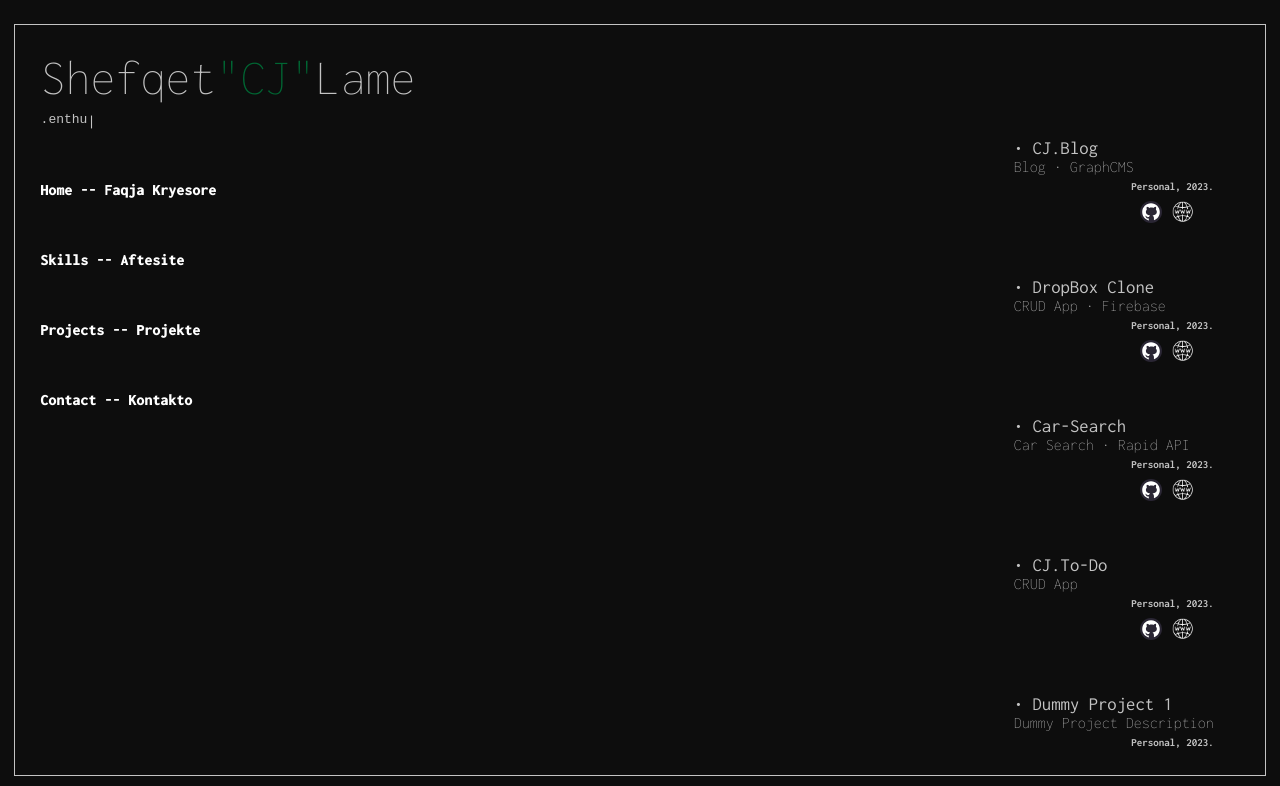
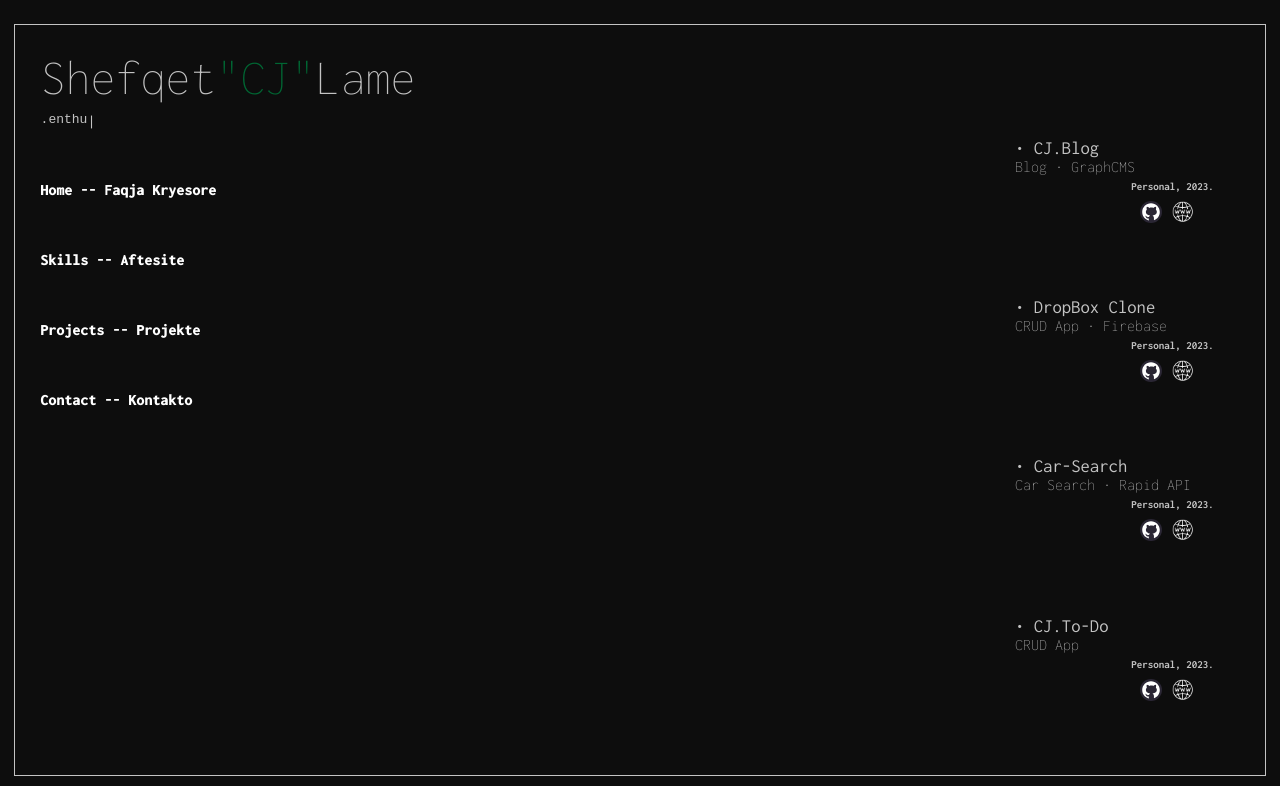
Before and after one commit to cetijunior/CJ.Portfolio, a React (Vite) app: page /Projects in a window 1280 px wide. Shown: the top 786 px of the page. Built offline with nearby package versions, Linux system fonts and the light colour scheme.

Commit message:
second commit

```diff
--- a/src/components/data/data.js
+++ b/src/components/data/data.js
@@ -22,38 +22,9 @@ export const projects = [
   },
   {
     name: "CJ.To-Do",
-    projects: "CRUD App",
+    projects: "CRUD App ",
     year: "Personal, 2023.",
     url: "https://github.com/cetijunior/ToDo",
     web: "https://cj-to-do.vercel.app/",
   },
-  // Add 4 more dummy projects
-  {
-    name: "Dummy Project 1",
-    projects: "Dummy Project Description",
-    year: "Personal, 2023.",
-    url: "https://github.com/cetijunior/dummy1",
-    web: "https://dummy1.vercel.app/",
-  },
-  {
-    name: "Dummy Project 2",
-    projects: "Dummy Project Description",
-    year: "Personal, 2023.",
-    url: "https://github.com/cetijunior/dummy2",
-    web: "https://dummy2.vercel.app/",
-  },
-  {
-    name: "Dummy Project 3",
-    projects: "Dummy Project Description",
-    year: "Personal, 2023.",
-    url: "https://github.com/cetijunior/dummy3",
-    web: "https://dummy3.vercel.app/",
-  },
-  {
-    name: "Dummy Project 4",
-    projects: "Dummy Project Description",
-    year: "Personal, 2023.",
-    url: "https://github.com/cetijunior/dummy4",
-    web: "https://dummy4.vercel.app/",
-  },
 ];
--- a/src/pages/Skills.jsx
+++ b/src/pages/Skills.jsx
@@ -1,4 +1,4 @@
-import React, { useState } from "react";
+import React, { useState, useEffect } from "react";
 import styled from "styled-components";
 import { motion } from "framer-motion";
 
@@ -17,7 +17,6 @@ const Container = styled(motion.div)`
   font-family: "Inconsolata", monospace;
   overflow-y: scroll;
   overflow-x: hidden;
-
 
   &::-webkit-scrollbar {
     width: 8px;
@@ -46,27 +45,17 @@ const Container = styled(motion.div)`
     margin-right: 10px;
     overflow-x: scroll;
     overflow-y: hidden;
-
-    p:not(:first-child :second-child) {
-      display: none;
-    }
-
-    p.expanded {
-      display: block;
-    }
-  }
-
   }
 `;
 
 export const ContainerSlideIn = styled(motion.div)`
-    position: relative;
+  position: relative;
 `;
 
 const StyledSkill = styled.div`
   color: rgb(195, 195, 195);
   margin: 5px;
-  background-color: #1a1a1a; /* Match your color theme */
+  background-color: #1a1a1a;
   padding: 1rem;
   height: auto;
   width: auto;
@@ -75,89 +64,84 @@ const StyledSkill = styled.div`
   transition: background-color 0.3s;
 
   &:hover {
-    background-color:  #006633;
+    background-color: #006633;
   }
 
   @media (max-width: 650px) {
     display: flex;
-    margin: 20px;
-    margin-left: -1rem;
-    padding: 1rem;
-    padding-left: 1rem;
+    margin: 5px;
     flex-direction: column;
   }
 `;
-
 
 const Skills = () => {
   const skillsList = [
     {
       name: "JavaScript",
       experience: 85,
-      details: "Core language features, asynchronous programming, ES6+",
+      details: "Core language features, Asynchronous programming, ES6+"
     },
     {
       name: "React.js",
       experience: 80,
-      details: "Component-based architecture, JSX syntax, state and props management",
+      details: "Component-based architecture, JSX syntax, State and props management"
     },
     {
       name: "HTML5",
       experience: 90,
-      details: "Semantic HTML, accessibility, responsive design",
+      details: "Semantic HTML, Accessibility, Responsive design"
     },
     {
       name: "CSS3",
       experience: 85,
-      details: "Selectors, box model, Flexbox, Grid, animations, preprocessors (Sass/SCSS)",
+      details: "Selectors, Box model, Flexbox, Grid, Animations, Preprocessors (Sass/SCSS)"
     },
     {
       name: "Node.js",
       experience: 75,
-      details: "Server-side JavaScript, npm, Express.js, RESTful APIs",
+      details: "Server-side JavaScript, npm, Express.js, RESTful APIs"
     },
     {
       name: "Next.js",
       experience: 70,
-      details: "React framework with server-side rendering, routing, API integration",
+      details: "React framework with server-side rendering, Routing, API integration"
     },
     {
       name: "TypeScript",
       experience: 60,
-      details: "Typed superset of JavaScript, static typing for large-scale applications",
+      details: "Typed superset of JavaScript, Static typing for large-scale applications"
     },
     {
       name: "Git",
       experience: 80,
-      details: "Version control, branching, merging, pull requests",
+      details: "Version control, Branching, Merging, Pull requests"
     },
     {
       name: "Responsive Design",
       experience: 85,
-      details: "Media queries, mobile-first design, cross-browser compatibility",
+      details: "Media queries, Mobile-first design, Cross-browser compatibility"
     },
     {
       name: "Webpack",
       experience: 70,
-      details: "Module bundler, asset management, code splitting",
+      details: "Module bundler, Asset management, Code splitting"
     },
     {
       name: "Testing",
       experience: 65,
-      details: "Unit testing, integration testing, Jest, React Testing Library",
+      details: "Unit testing, Integration testing, Jest, React Testing Library"
     },
     {
       name: "Database (MongoDB)",
       experience: 50,
-      details: "Basic CRUD operations, schema design",
+      details: "Basic CRUD operations, Schema design"
     },
     {
       name: "GraphQL",
       experience: 40,
-      details: "Query language, Apollo Client, server-side implementation",
-    },
+      details: "Query language, Apollo Client, Server-side implementation"
+    }
   ];
-
 
   const [selectedSkill, setSelectedSkill] = useState(null);
 
@@ -177,6 +161,13 @@ const Skills = () => {
       },
     },
   };
+
+  // Check screen size and reset selectedSkill if less than 450px
+  useEffect(() => {
+    if (window.innerWidth < 450) {
+      setSelectedSkill(null);
+    }
+  }, []);
 
   return (
     <>
```
